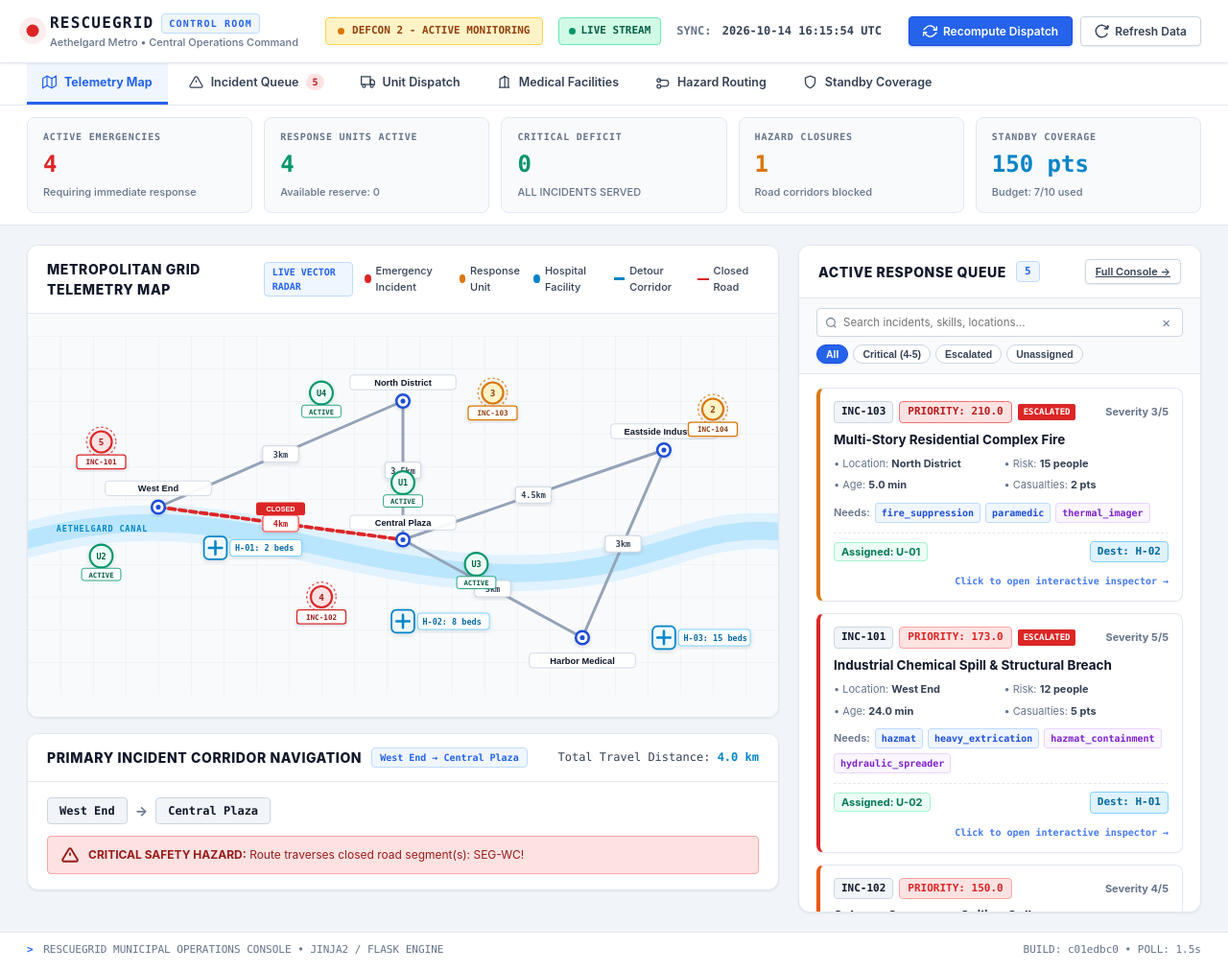
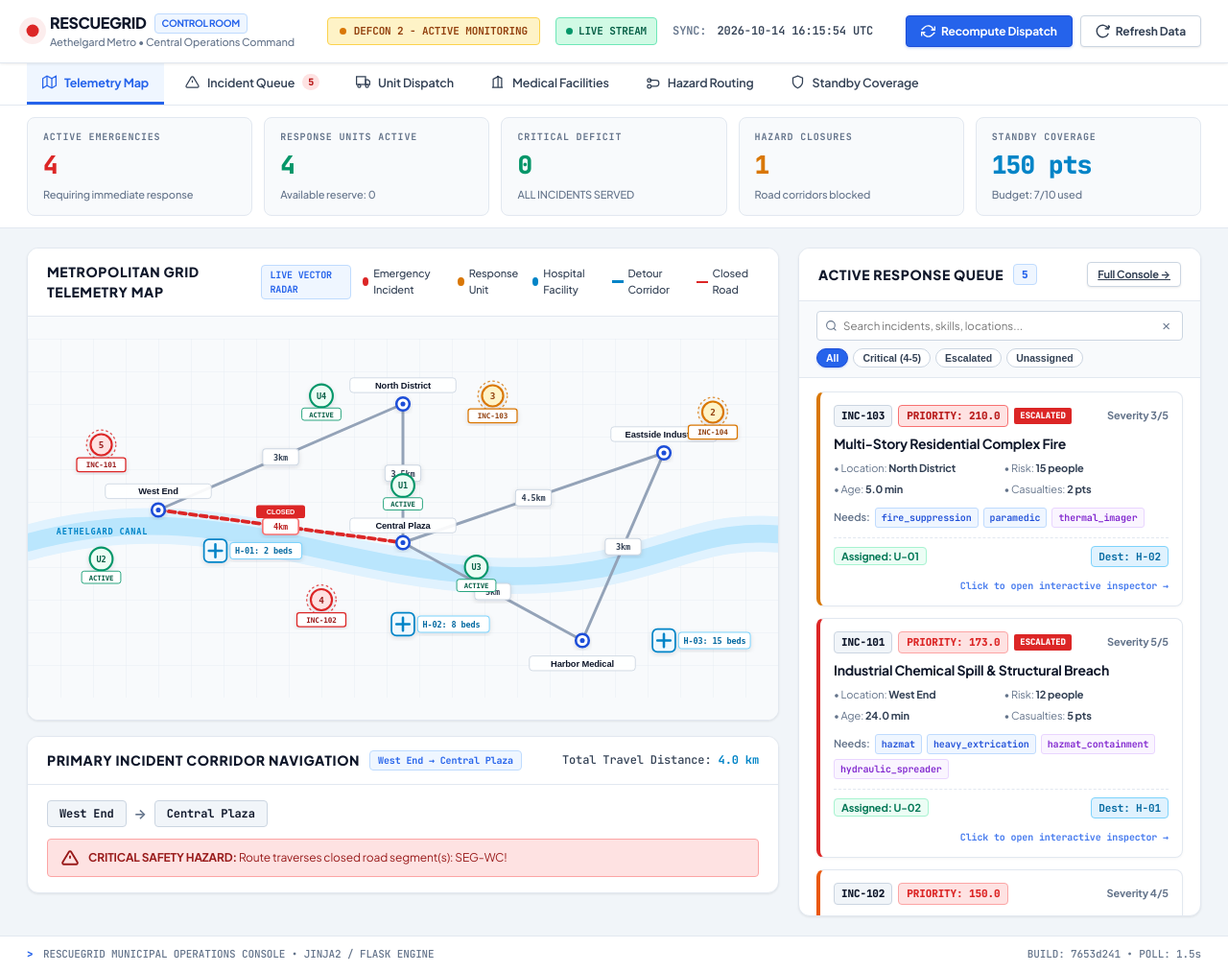
Before and after one commit to DEBUGLAB001/rescuegrid_python, a Flask app: page / in a window 1280 px wide. Shown: the whole page at 96% size. Run offline with Flask 3, Linux system fonts and the light colour scheme.

Commit message:
Upgrade typography to Plus Jakarta Sans and JetBrains Mono with enhanced aesthetics

```diff
--- a/static/styles.css
+++ b/static/styles.css
@@ -39,8 +39,8 @@
   --color-blue-bg: #eff6ff;
   --color-blue-border: #bfdbfe;
 
-  --font-mono: "SF Mono", "JetBrains Mono", "Cascadia Code", Menlo, Consolas, monospace;
-  --font-sans: -apple-system, BlinkMacSystemFont, "Segoe UI", Roboto, "Helvetica Neue", Arial, sans-serif;
+  --font-mono: "JetBrains Mono", "SF Mono", "Cascadia Code", Menlo, monospace;
+  --font-sans: "Plus Jakarta Sans", -apple-system, BlinkMacSystemFont, "Segoe UI", Roboto, "Helvetica Neue", Arial, sans-serif;
 
   --radius-sm: 4px;
   --radius-md: 8px;
@@ -62,8 +62,11 @@ body.theme-light {
   font-family: var(--font-sans);
   font-size: 13px;
   line-height: 1.5;
+  letter-spacing: -0.01em;
   overflow-x: hidden;
   -webkit-font-smoothing: antialiased;
+  -moz-osx-font-smoothing: grayscale;
+  text-rendering: optimizeLegibility;
 }
 
 .dashboard-container {
@@ -114,10 +117,10 @@ body.theme-light {
 }
 
 .brand-title {
-  font-family: var(--font-mono);
+  font-family: var(--font-sans);
   font-size: 16px;
-  font-weight: 800;
-  letter-spacing: 1.2px;
+  font-weight: 900;
+  letter-spacing: -0.02em;
   color: #0f172a;
   display: flex;
   align-items: center;
@@ -215,10 +218,11 @@ body.theme-light {
   display: inline-flex;
   align-items: center;
   gap: 6px;
-  padding: 7px 14px;
+  padding: 8px 15px;
   font-family: var(--font-sans);
   font-size: 12px;
-  font-weight: 600;
+  font-weight: 700;
+  letter-spacing: -0.01em;
   border-radius: var(--radius-sm);
   cursor: pointer;
   transition: all 0.2s ease;
@@ -289,9 +293,12 @@ body.theme-light {
 
 .metric-value {
   font-family: var(--font-mono);
-  font-size: 24px;
-  font-weight: 800;
-  margin: 3px 0;
+  font-size: 26px;
+  font-weight: 800;
+  letter-spacing: -0.03em;
+  font-feature-settings: "tnum";
+  font-variant-numeric: tabular-nums;
+  margin: 2px 0 4px 0;
   color: var(--text-primary);
 }
 
@@ -744,8 +751,10 @@ body.theme-light {
 }
 
 .inc-title {
-  font-size: 13.5px;
-  font-weight: 700;
+  font-family: var(--font-sans);
+  font-size: 14px;
+  font-weight: 700;
+  letter-spacing: -0.015em;
   color: var(--text-primary);
   line-height: 1.35;
 }
@@ -1522,8 +1531,10 @@ body.theme-light {
 }
 
 .page-title {
-  font-size: 18px;
-  font-weight: 800;
+  font-family: var(--font-sans);
+  font-size: 20px;
+  font-weight: 800;
+  letter-spacing: -0.025em;
   color: var(--text-primary);
   margin-bottom: 4px;
 }
--- a/templates/base.html
+++ b/templates/base.html
@@ -5,6 +5,9 @@
   <meta name="viewport" content="width=device-width, initial-scale=1.0">
   <title>RescueGrid | Emergency Response Operations Control</title>
   <meta name="description" content="Municipal emergency dispatch and response optimization control dashboard for Aethelgard Metro.">
+  <link rel="preconnect" href="https://fonts.googleapis.com">
+  <link rel="preconnect" href="https://fonts.gstatic.com" crossorigin>
+  <link href="https://fonts.googleapis.com/css2?family=Plus+Jakarta+Sans:wght@400;500;600;700;800&family=JetBrains+Mono:wght@500;600;700;800&display=swap" rel="stylesheet">
   <link rel="stylesheet" href="static/styles.css">
 </head>
 <body class="theme-light">
--- a/templates/index.html
+++ b/templates/index.html
@@ -5,6 +5,9 @@
   <meta name="viewport" content="width=device-width, initial-scale=1.0">
   <title>RescueGrid | Emergency Response Operations Control</title>
   <meta name="description" content="Municipal emergency dispatch and response optimization control dashboard for Aethelgard Metro.">
+  <link rel="preconnect" href="https://fonts.googleapis.com">
+  <link rel="preconnect" href="https://fonts.gstatic.com" crossorigin>
+  <link href="https://fonts.googleapis.com/css2?family=Plus+Jakarta+Sans:wght@400;500;600;700;800&family=JetBrains+Mono:wght@500;600;700;800&display=swap" rel="stylesheet">
   <link rel="stylesheet" href="static/styles.css">
 </head>
 <body class="theme-light">
```
